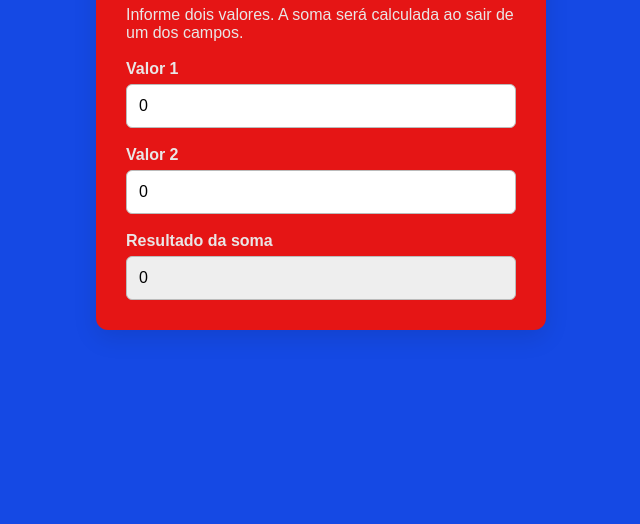
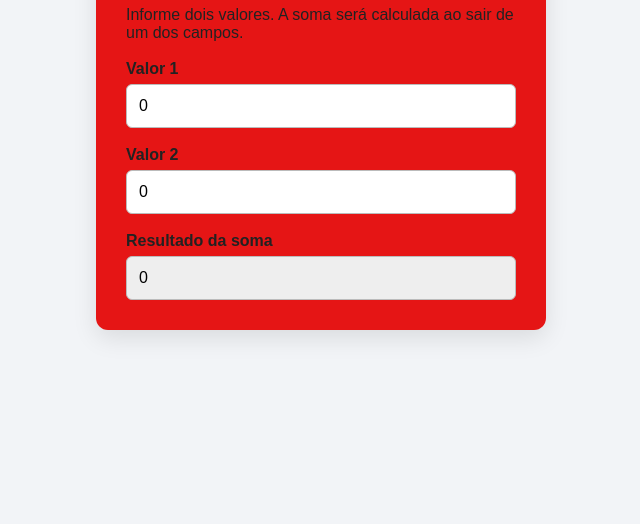
Before and after one commit to raphaelhellan-pixel/projeto-git-laboratorio, a plain HTML site: page index.html in a window 1280 px wide. Shown: the part 276-800 px from the top of the page, without its empty margins (319-959 px from the left). Drawn offline with Linux system fonts and the light colour scheme.

Commit message:
Revert "atualiza as cores do projeto"
This reverts commit 8c9b356fa3542b5796eb0617e3face4512bc46bc.

```diff
--- a/style.css
+++ b/style.css
@@ -9,8 +9,8 @@ body {
     align-items: center;
     justify-content: center;
     font-family: Arial, sans-serif;
-    background: #1549e4;
-    color: #e9e6e6;
+    background: #f2f4f7;
+    color: #222;
 }
 
 .container {
```
